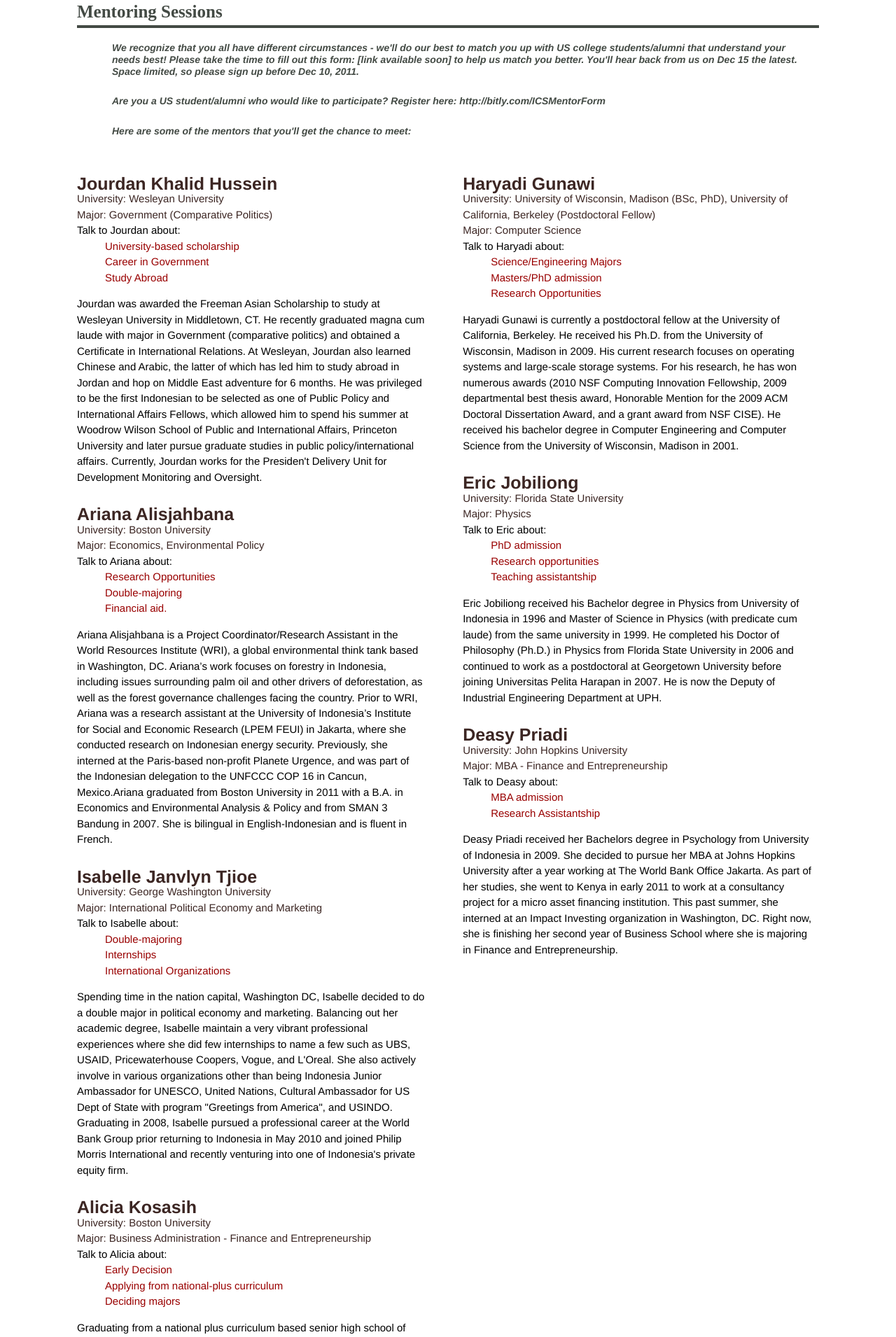
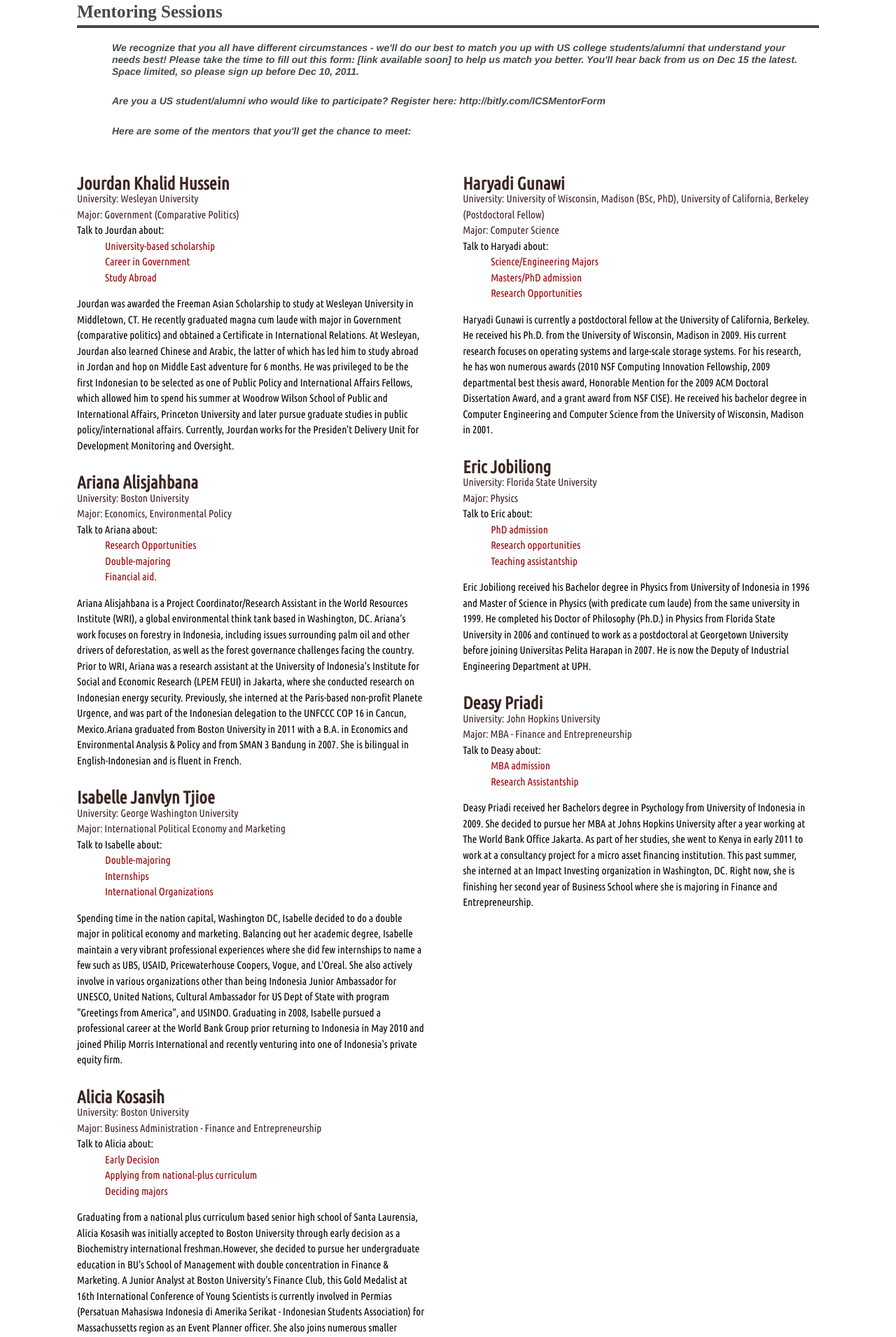
Before and after one commit to StanfordICS/stanfordics.github.com, a Jekyll site: the page built from activities_indonesia/index.html, in a window 1280 px wide. Shown: the part 575-2485 px from the top of the page at 70% size. Built offline with Jekyll 4.4.1, drawn with Linux system fonts in a browser that asks for light colours; some web fonts are replaced.

Commit message:
Change layout

```diff
--- a/_layouts/default.html
+++ b/_layouts/default.html
@@ -24,7 +24,7 @@
   <link href='http://fonts.googleapis.com/css?family=Quicksand' rel='stylesheet' type='text/css'>
   <link href='http://fonts.googleapis.com/css?family=Ubuntu+Condensed' rel='stylesheet' type='text/css'>
   <!-- CSS concatenated and minified via ant build script-->
-  <link rel="stylesheet" href="../css/style.css">
+  <link rel="stylesheet" href="/css/style.css">
   <!-- end CSS-->
 
 </head>
--- a/css/style.css
+++ b/css/style.css
@@ -315,7 +315,7 @@ a#logo:hover {
 /* MENTORS */
 
 .mentors {
-  font-family:'Helvetica', sand-serif;
+  font-family:'Ubuntu Condensed', 'Helvetica', sand-serif;
   line-height:1.5em;
   color: #000000;
   font-size:15px;
```
